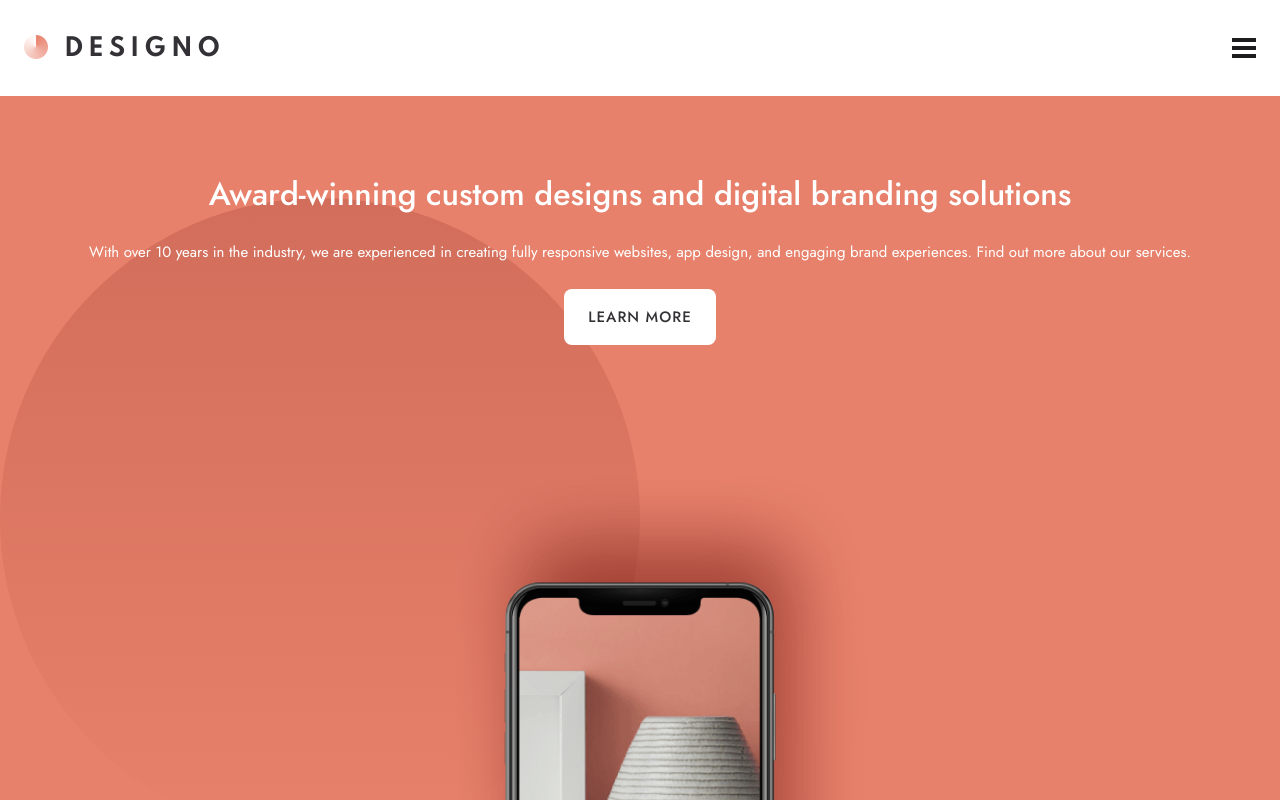
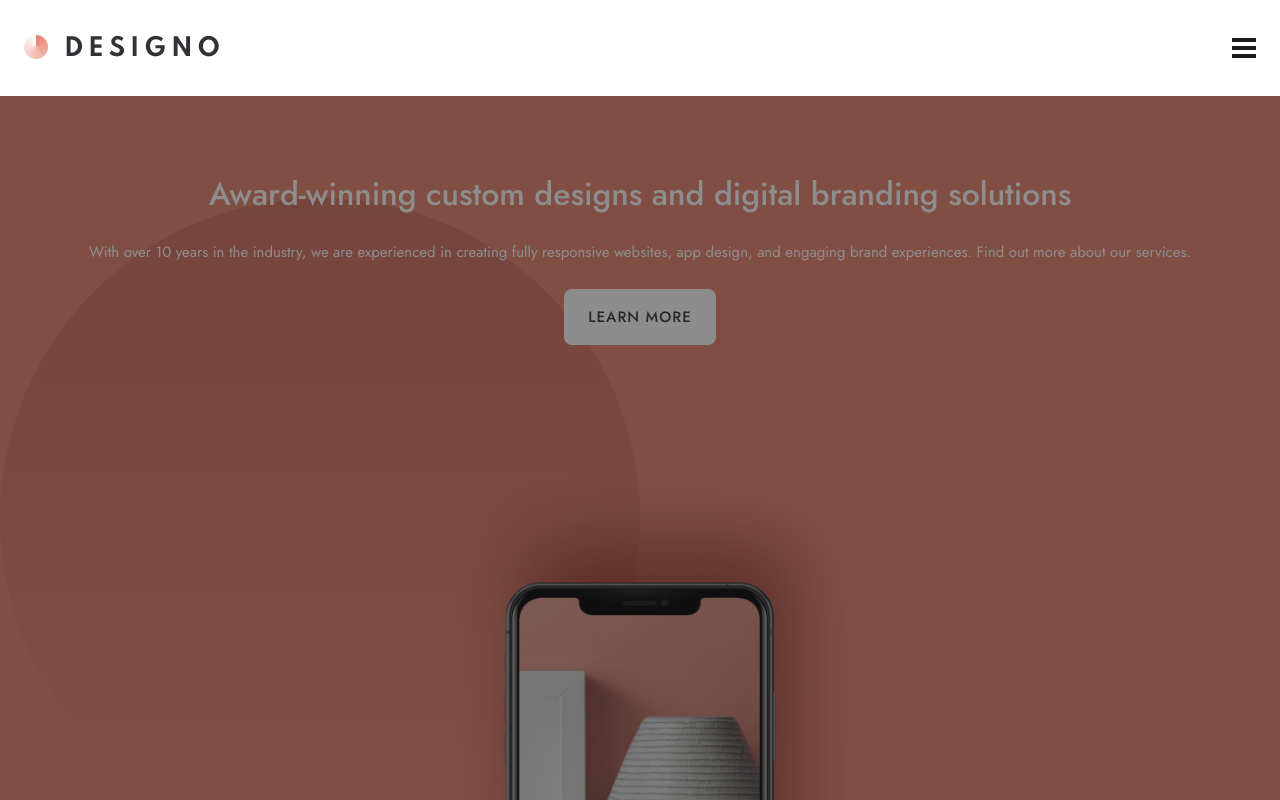
Before and after one commit to g-akca/designo, a React (Vite) app: page / in a window 1280 px wide. Shown: the top 800 px of the page. Built offline with nearby package versions, Linux system fonts and the light colour scheme.

Commit message:
Add menu state and overlay to App component

```diff
--- a/src/App.tsx
+++ b/src/App.tsx
@@ -1,10 +1,17 @@
 import Header from "./components/layout/Header";
 import Footer from "./components/layout/Footer";
 import MainRouter from "./routers/MainRouter";
+import { useState } from "react";
 
 function App() {
+  const [isMenuOpen, setIsMenuOpen] = useState(true);
+
   return (
     <div className="text-base leading-base text-dark-grey min-h-screen bg-white flex flex-col gap-24">
+      {isMenuOpen && (
+        <div className="fixed inset-0 z-40 bg-black/50" />
+      )}
+
       <Header />
 
       <main className="grow pt-24">
```
